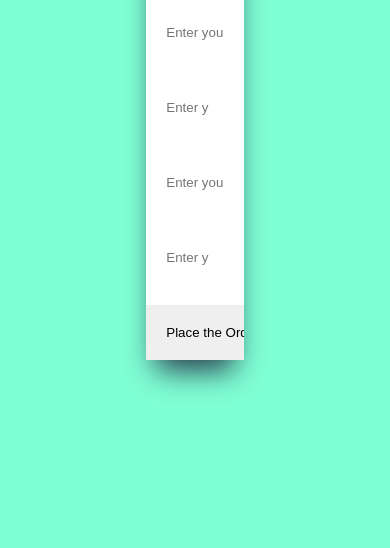
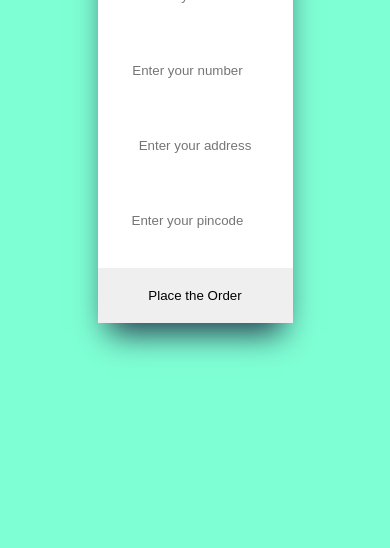
Before and after one commit to Niranjan1321/OnlineStore, a plain HTML site: page checkout.html in a window 390 px wide. Shown: the part 296-844 px from the top of the page. Drawn offline with Linux system fonts and the light colour scheme.

Commit message:
media-query-4

```diff
--- a/index.css
+++ b/index.css
@@ -51,16 +51,35 @@ body {
         height: 150px;
     }
 
-    #formBox {
-        background-color: white;
-        box-shadow: rgb(38, 57, 77) 0px 20px 30px -10px;
-        width: 100%;
-        border: none;
+    #displayData>div{
+        height: 500pxpx;
     }
 
-    #displayData>div{
-        height: 200px;
+    #formdiv>div{
+        width: 800px;
+        height: 800px;
+        margin: 0px;
     }
+
+    #formBox{
+        width: 50%;
+        margin: 0px;
+    }
+
+    #formBox>input{
+        text-align: center;
+    }
+
+
+}
+
+@media (min-width:501px) {
+
+    #formBox {
+
+        width: 25%;
+    }
+
 }
 
 #displayData>div {
@@ -110,13 +129,11 @@ body {
     display: flex;
     flex-direction: column;
     gap: 20px;
-    width: 25%;
     margin: 100px auto;
     border: none;
 }
 
-#formBox>h1,
-input {
+#formBox>h1,input{
 
     text-align: center;
 }
```
